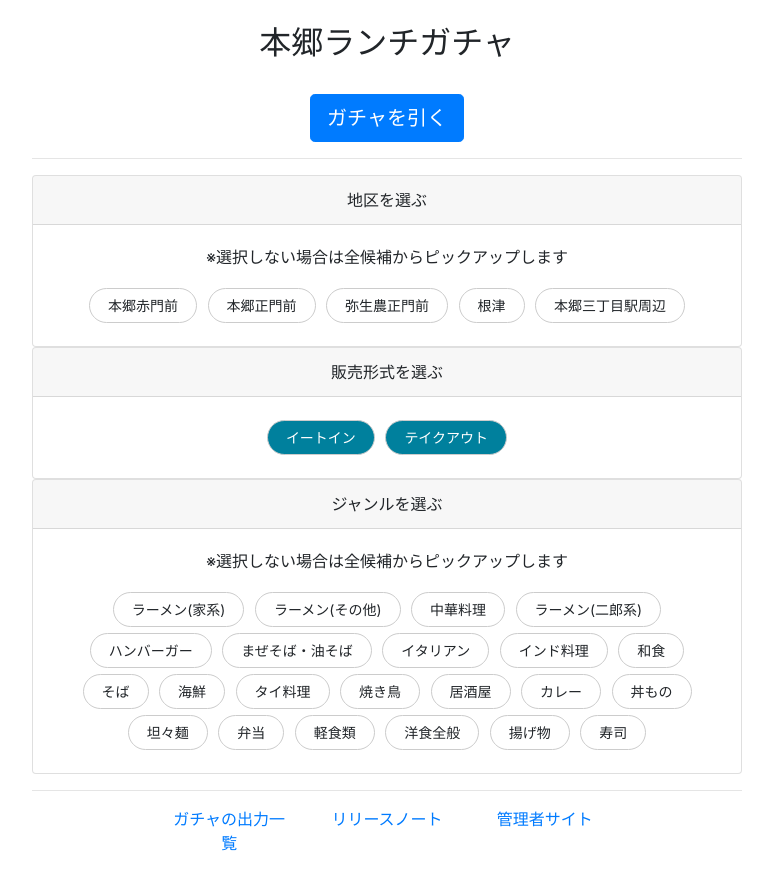
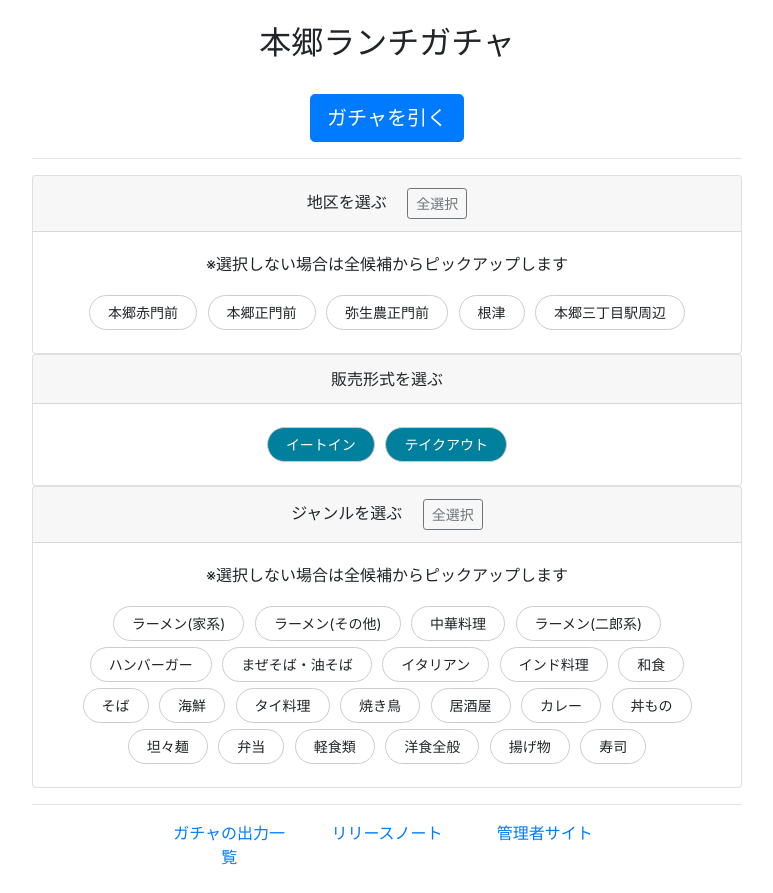
Before and after one commit to tani-cat/hongo_lunch, a Django app: page / in a window 1280 px wide. Shown: the whole page, without its empty margins (253-1026 px from the left). Before the commit the page ends 851 px from the top, so only its background shows below. Run offline with Django 3.2, Linux system fonts and the light colour scheme; data comes from the database, SQL or seed files in the repository; parts of the project's set-up code (start-up, migrations or seed data) failed here and were passed over; some libraries are stand-ins or nearby versions.

Commit message:
add select all button

```diff
--- a/lunch_gacha/forms.py
+++ b/lunch_gacha/forms.py
@@ -20,10 +20,6 @@ class GachaForm(forms.Form):
     """ガチャを引くフォーム
 
     """
-    def __init__(self, *args, **kwargs):
-        super().__init__(*args, **kwargs)
-        for myField in self.fields:
-            self.fields[myField].widget.attrs['class'] = 'custom-checkbox'
 
     district = forms.ModelMultipleChoiceField(
         label='地区',
--- /dev/null
+++ b/lunch_gacha/static/js/select_all.js
@@ -0,0 +1,13 @@
+$(function() {
+  $('.selectAllButton').on('click', function () {
+    // すべてにチェックが入っている場合は解除する
+    var targetDiv = $(this).parent().parent();
+    var countAll = targetDiv.find('input.custom-checkbox').length;
+    var countChecked = targetDiv.find('input.custom-checkbox:checked').length;
+    if (countAll === countChecked) {
+      targetDiv.find('input.custom-checkbox').prop('checked', false);
+    } else {
+      targetDiv.find('input.custom-checkbox').prop('checked', true);
+    }
+  });
+})
--- a/lunch_gacha/templates/lunch_gacha/gacha.html
+++ b/lunch_gacha/templates/lunch_gacha/gacha.html
@@ -3,6 +3,7 @@
 {% block title %}ガチャ{% endblock %}
 {% block meta %}
 <link href="{% static 'css/checkbox.css' %}" rel="stylesheet" type="text/css">
+<script src="{% static 'js/select_all.js' %}" charset="utf-8"></script>
 {% endblock %}
 {% block content %}
 <div class="py-4 container text-center">
@@ -20,9 +21,12 @@
       </div>
       <hr>
       <fieldset>
-        <div class="card">
+        <div class="card" id="cardDistrict">
           <div class="card-header">
             地区を選ぶ
+            <button type="button" id="selectDistrict" class="btn btn-sm btn-outline-secondary selectAllButton">
+              全選択
+            </button>
           </div>
           <div class="card-body">
             <p>※選択しない場合は全候補からピックアップします</p>
@@ -37,9 +41,12 @@
             {{ form.sale_style }}
           </div>
         </div>
-        <div class="card">
+        <div class="card" id="cardGenre">
           <div class="card-header">
             ジャンルを選ぶ
+            <button type="button" id="selectGenre" class="btn btn-sm btn-outline-secondary selectAllButton">
+              全選択
+            </button>
           </div>
           <div class="card-body">
             <p>※選択しない場合は全候補からピックアップします</p>
```
